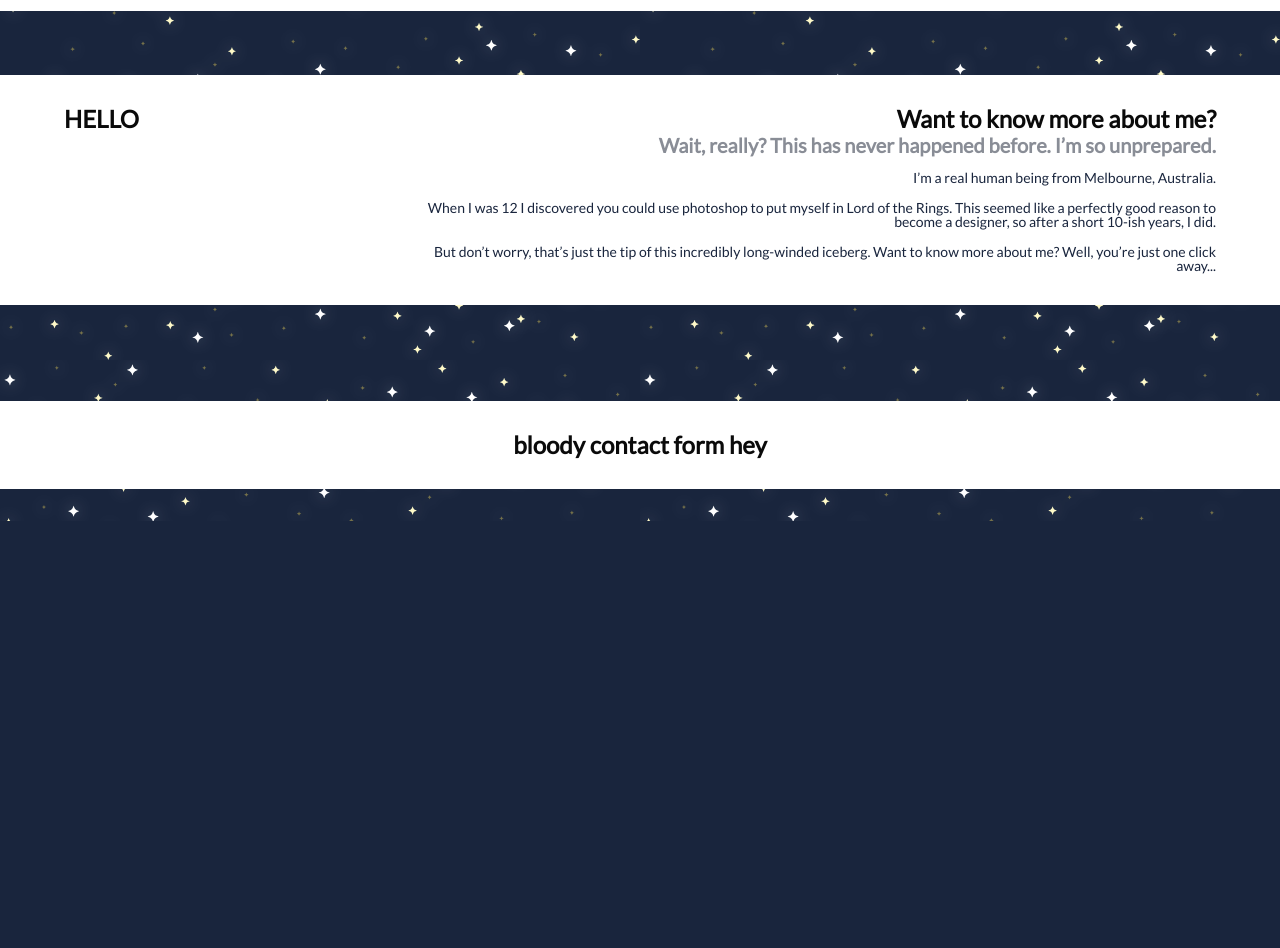
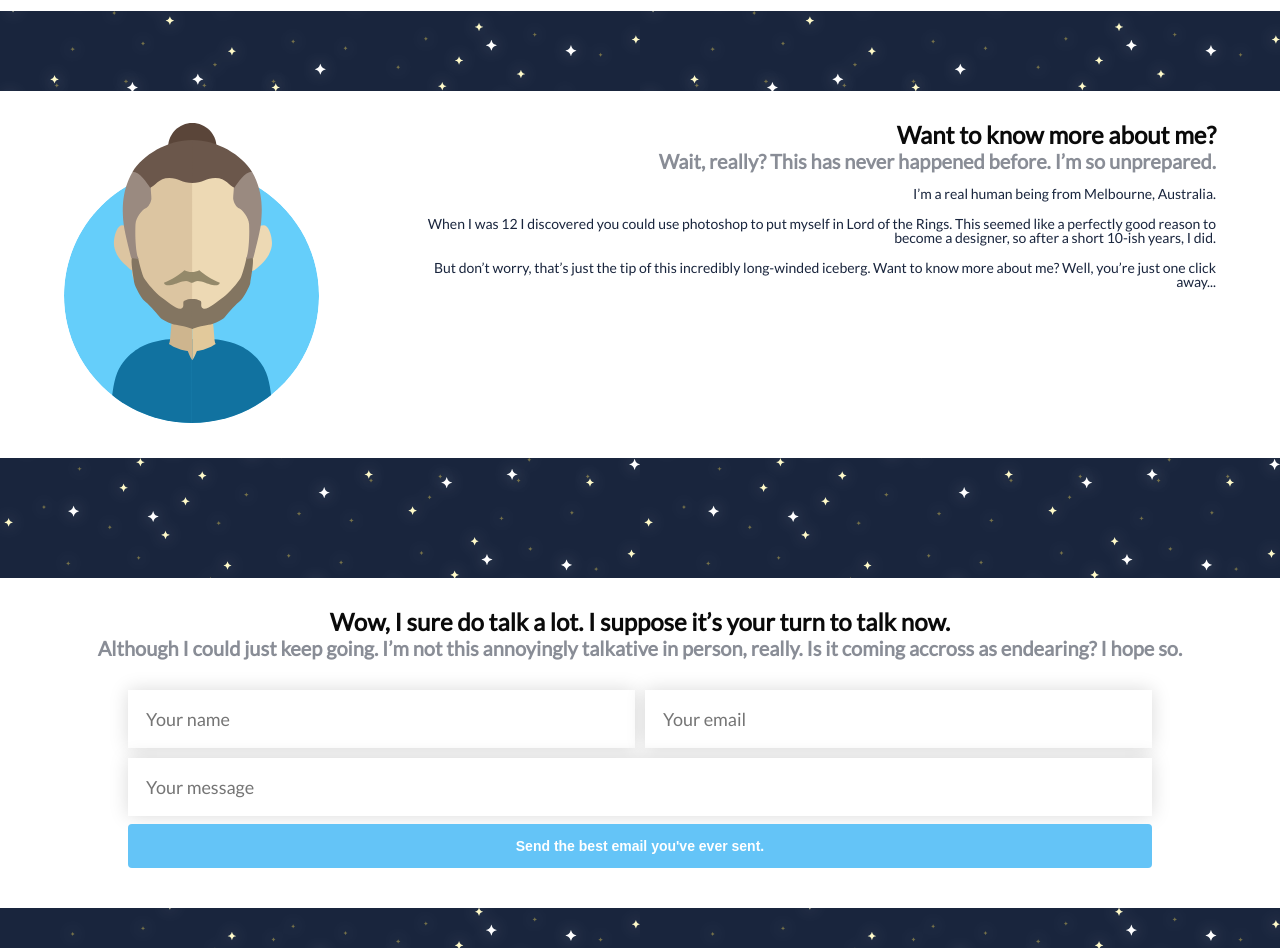
Before and after one commit to Bamington/bamington.github.io, a plain HTML site: page index.html in a window 1280 px wide. Shown: the part 920-1868 px from the top of the page. Before the commit the page ends 1441 px from the top, so only its background shows below. Drawn offline with Linux system fonts and the light colour scheme.

Commit message:
Lots of updates

```diff
--- a/index.html
+++ b/index.html
@@ -25,12 +25,6 @@
                 <p class="greeting-small">and I'm a designer.</p>
                 <p class="greeting-small"><gray>not a planet. I just like planets.</gray>.</p>
             </span>
-                   <span>
-
-                    </span>
-               </div>
-               <div class="home-greeting-spacer">
-
         </div>
     </div>
     <div class="white-full-width">
@@ -71,7 +65,9 @@
         <div class="white-full-width-narrow">
             <div class="aboutme-container">
                 <div class="aboutme-left">
-                    <h3>HELLO</h3>
+                    <div class=aboutme-img-container>
+                        <img src="img/portrait.svg" class="img-portrait">
+                    </div>
                 </div>
                 <div class="aboutme-right">
                     <h3>Want to know more about me?</h3>
@@ -87,7 +83,21 @@
         </div>
     </div>
     <div class="white-full-width-narrow">
-        <h3>bloody contact form hey</h3>
+            <h3>Wow, I sure do talk a lot. I suppose it’s your turn to talk now.</h3>
+            <h4>Although I could just keep going. I’m not this annoyingly talkative in person, really. Is it coming accross as endearing? I hope so.</h4>
+            <br><br>
+        <div class="contactform-box">
+            <div class="contactform-top-box">
+                <input class="name" type="text" name="Name" placeholder="Your name">
+                <input class="email" type="text" name="Email" placeholder="Your email">
+            </div>
+            <div class="contactform-bottom-box">
+                <input class="message" type="text" name="Message" placeholder="Your message">
+            </div>
+            <div>
+                <input class="submit" type="submit" value="Send the best email you've ever sent.">
+            </div>
+        </div>
     </div>
 
 </body>
--- a/style.css
+++ b/style.css
@@ -5,31 +5,58 @@ body {
     background-size: 50%;
 }
 h1 {
-    font-family: Righteous, arial, serif;
+    font-family: Righteous, arial, sans-serif;
     font-size: 2em;
 }
 h2 {
-    font-family: Righteous, arial, serif;
+    font-family: Righteous, arial, sans-serif;
     font-size: 1.75em;
     color: #19253D;
 }
 h3 {
-    font-family: Lato, Arial, serif;
+    font-family: Lato, Arial, sans-serif;
     font-weight: bold;
     color: #0A0A0A;
     font-size: 1.5em;
 }
 h4 {
-    font-family: Lato, Arial, serif;
+    font-family: Lato, Arial, sans-serif;
     font-weight: bold;
     color: #898D96;
     font-size: 1.25em;
     padding-top:0.2em;
 }
 p {
-    font-family: Lato, Arial, serif;
+    font-family: Lato, Arial, sans-serif;
     color: #19253D;
     font-size: 14px;
+}
+input[type=text], select {
+    width: 100%;
+    padding: 1em;
+    font-size: 18px;
+    font-family: Lato, Arial, sans-serif;
+    display: inline-block;
+    border: none;
+    box-sizing: border-box;
+    outline: none;
+    box-shadow: 0em 0em 1em rgba(0, 0, 0, 0.15);
+}
+input[type=text]:focus {
+    outline: 2px gray;
+    box-shadow: 0em 0em 2em rgba(0, 0, 0, 0.0.50);
+}
+input[type=submit] {
+    width: 100%;
+    background-color: #64C4F7;
+    color: white;
+    font-size: 14px;
+    font-weight: bold;
+    padding: 14px 20px;
+    margin: 8px 0;
+    border: none;
+    border-radius: 4px;
+    cursor: pointer;
 }
 .global-header {
     z-index: 1;
@@ -42,6 +69,7 @@ p {
 }
 .hero-h1 {
     background: -webkit-radial-gradient(#FFAD4D 0%, #AB5C00 100%);
+    background-clip: text;
     -webkit-background-clip: text;
     -webkit-text-fill-color: transparent;
 }
@@ -57,20 +85,18 @@ p {
     overflow: auto;
 }
 .home-greeting-left {
- width:30%;
+    order: 1;
+    width:30%;
 }
 .home-greeting-right {
     order: 2;
+    width: 60%;
     margin-top: auto;
     margin-bottom: auto;
     padding: 2em;
     text-align: right;
     font-family: Lato, arial, serif;
     font-weight: bold;
-}
-.home-greeting-spacer {
-    width: 10%;
-    float: right;
 }
 .home-greeting-img{
 width: 100%;
@@ -91,6 +117,7 @@ width: 100%;
 .greeting-big gold {
     background: -webkit-linear-gradient(#FFEAC2 0%, #FFA800 100%);
     -webkit-background-clip: text;
+    background-clip: text;
     -webkit-text-fill-color: transparent;
     text-shadow: 0px 0px 0.10em #FFA800;
 }
@@ -104,15 +131,15 @@ width: 100%;
 }
 .trans-full-width {
     z-index: 1;
-    padding-top: 2em;
-    padding-bottom: 2em;
+    padding-top: 40px;
+    padding-bottom: 40px;
     width: 100%;
     text-align: center;
 }
 .white-full-width-narrow {
     z-index: 1;
-    margin-top: 2em;
-    margin-bottom: 2em;
+    margin-top: 40px;
+    margin-bottom: 40px;
     padding-top: 2em;
     padding-bottom: 2em;
     background: white;
@@ -158,19 +185,58 @@ width: 100%;
 .aboutme-container {
     width: 100%;
     display: flex;
+    flex-direction: row;
 }
 .aboutme-picture {
     z-index: 9999;
 }
 .aboutme-left {
+    order: 1;
     width: 30%;
     height: 100%;
     padding-left: 5%;
     text-align: left;
     }
+.img-portrait {
+    max-height: 300px;
+}
 .aboutme-right {
+    order: 2;
     width: 70%;
     height: 100%;
     padding-right: 5%;
     text-align: right;
 }
+.contactform-box {
+    width: 80%;
+    margin-left:10%;
+    margin-right:10%;
+}
+.contactform-top-box {
+    display: flex;
+    width: 100%;
+    flex-direction: row;
+}
+.contactform-bottom-box {
+    width: 100%;
+}
+.contactform {
+    font-family: Lato, Arial, Sans-Serif;
+    font-size: 14px;
+    border: none;
+
+}
+.name {
+    order: 1;
+    margin-left: 0px;
+    margin-right: 5px;
+}
+.email{
+    order: 2;
+    margin-left: 5px;
+    margin-right: 0px;
+}
+.message {
+    width: 100%;
+    margin-top: 10px;
+}
```
Also changed, not shown: img/Portrait.svg (added), 2 other files. Lines whose indentation alone changed are shown as unchanged.
